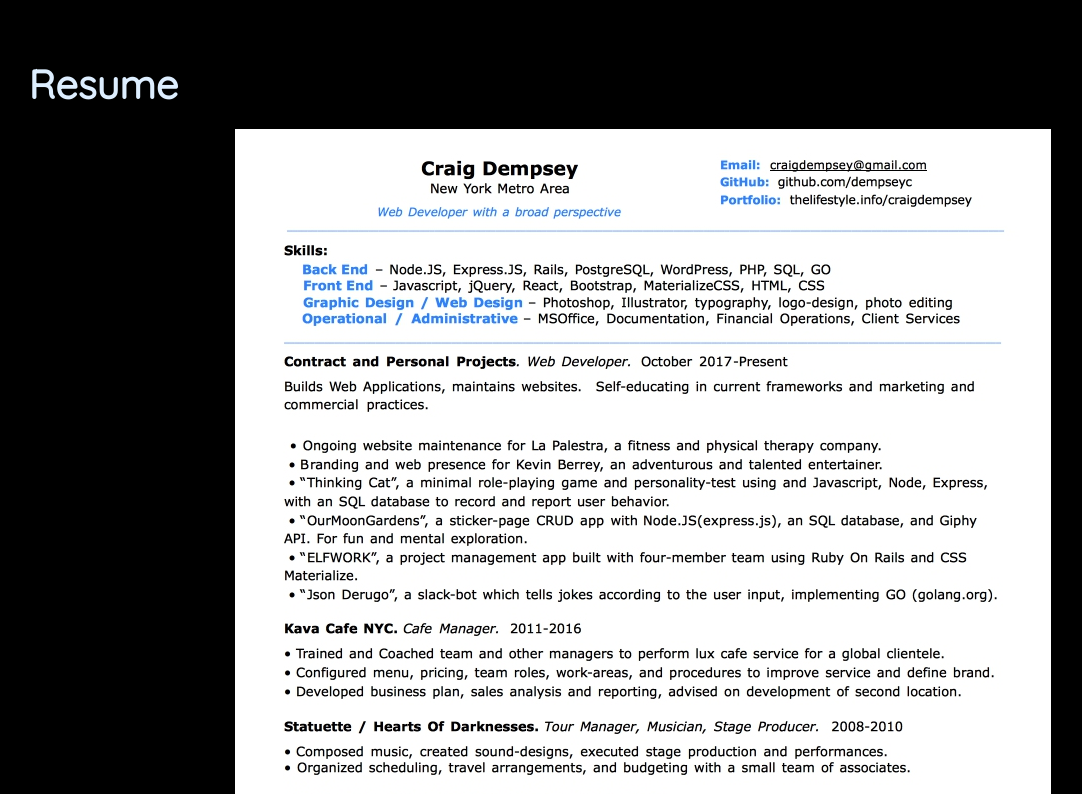
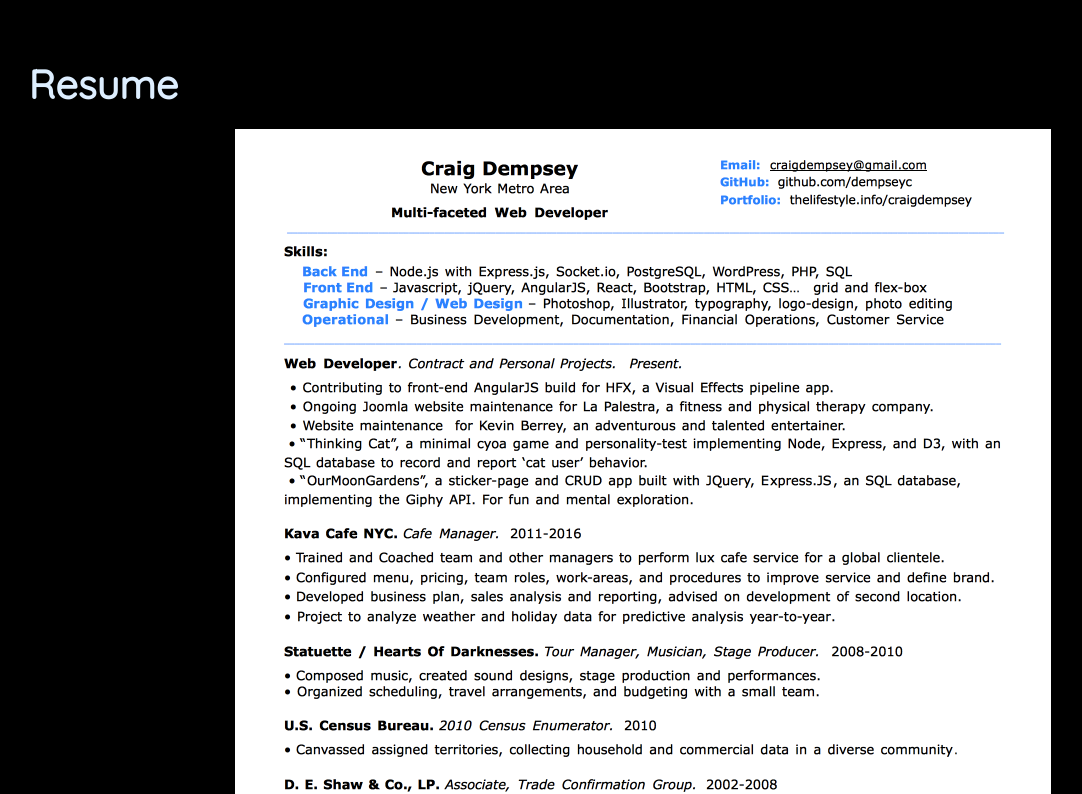
Before and after one commit to dempseyc/clldportfolio, a plain HTML site: page index.html in a window 1280 px wide. Shown: the part 1600-2394 px from the top of the page, without its empty margins (61-1143 px from the left). Drawn offline with Linux system fonts and the light colour scheme.

Commit message:
update resume img for drag and drop

```diff
--- a/index.html
+++ b/index.html
@@ -48,7 +48,7 @@
 
       <div id="resume" class="content-item">
         <h2>Resume</h2>
-          <img src = "./public/images/cld_resume20171001wd.jpg" height="1056px" width="816px"/>
+          <img src = "public/images/cld_resume20180129.png" height="1056px" width="816px"/>
       </div> <!-- resume -->
 
       <div id="non-dev" class="content-item">
```
Also changed, not shown: public/images/cld_resume20171001wd.jpg (deleted), public/images/cld_resume20180129.png (added).
